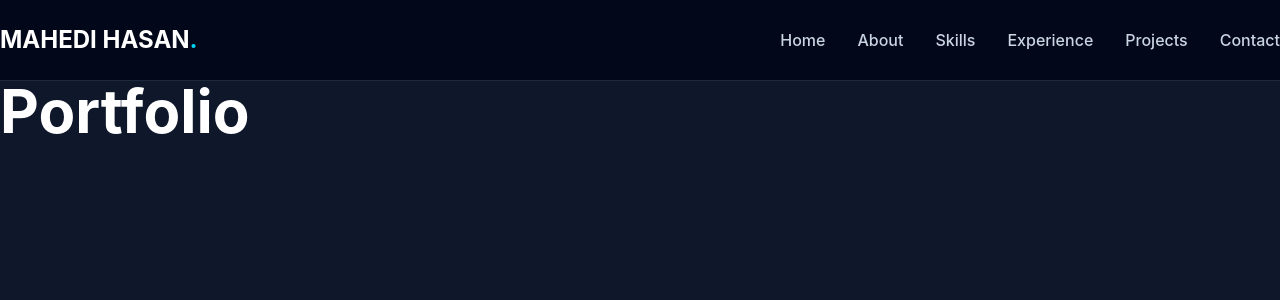
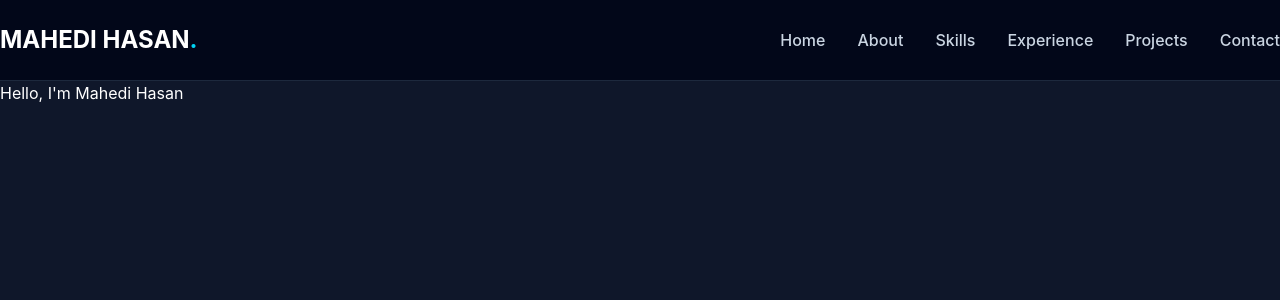
Before and after one commit to mahedihasan171/portfolio, a React (Vite) app: page / in a window 1280 px wide. Shown: the top 300 px of the page. Built offline with nearby package versions, Linux system fonts and the light colour scheme.

Commit message:
feat(hero): create hero section component

```diff
--- a/src/App.tsx
+++ b/src/App.tsx
@@ -7,6 +7,8 @@
  */
 
 import Navbar from "./components/layout/Navbar";
+import Hero from "./sections/Hero";
+
 
 function App() {
   return (
@@ -15,10 +17,8 @@ function App() {
       <Navbar />
 
       {/* Main page content */}
-      <main className="max-w-7xl mx-auto px-8">
-        <h1 className="text-6xl font-bold mt-20">
-          Portfolio
-        </h1>
+      <main>
+        <Hero />
       </main>
     </>
   );
--- /dev/null
+++ b/src/sections/Hero/Hero.tsx
@@ -0,0 +1,16 @@
+/**
+ * Hero Section
+ *
+ * Introduces the portfolio owner and highlights
+ * their primary expertise.
+ */
+
+const Hero = () => {
+    return (
+      <section id="hero">
+        <h1>Hello, I'm Mahedi Hasan</h1>
+      </section>
+    );
+  };
+
+  export default Hero;
--- /dev/null
+++ b/src/sections/Hero/index.ts
@@ -0,0 +1 @@
+export { default } from "./Hero";
```
